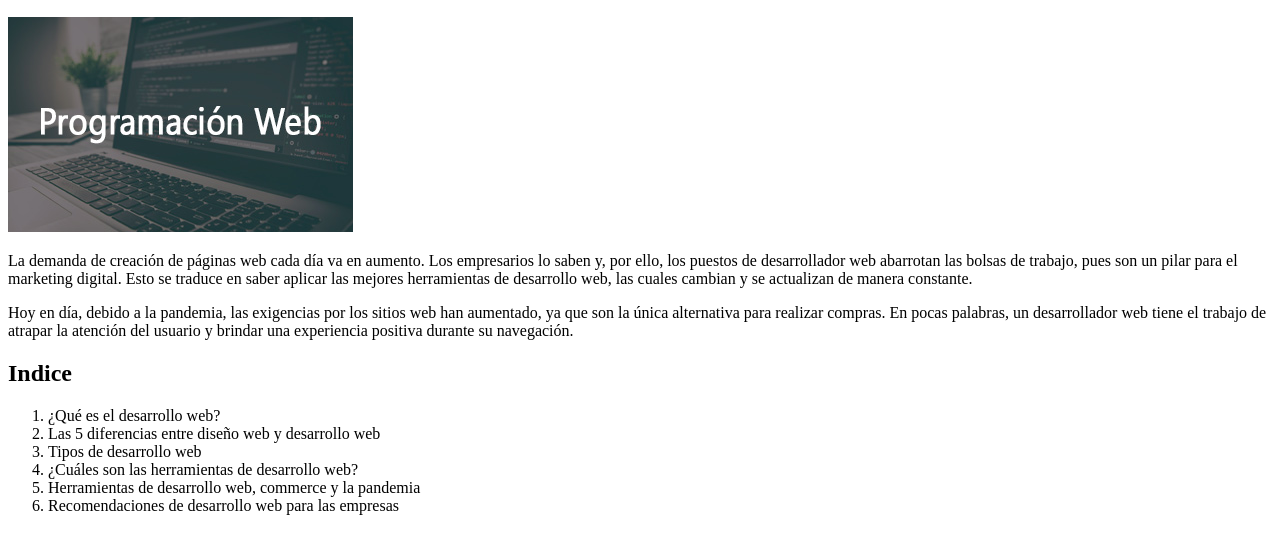
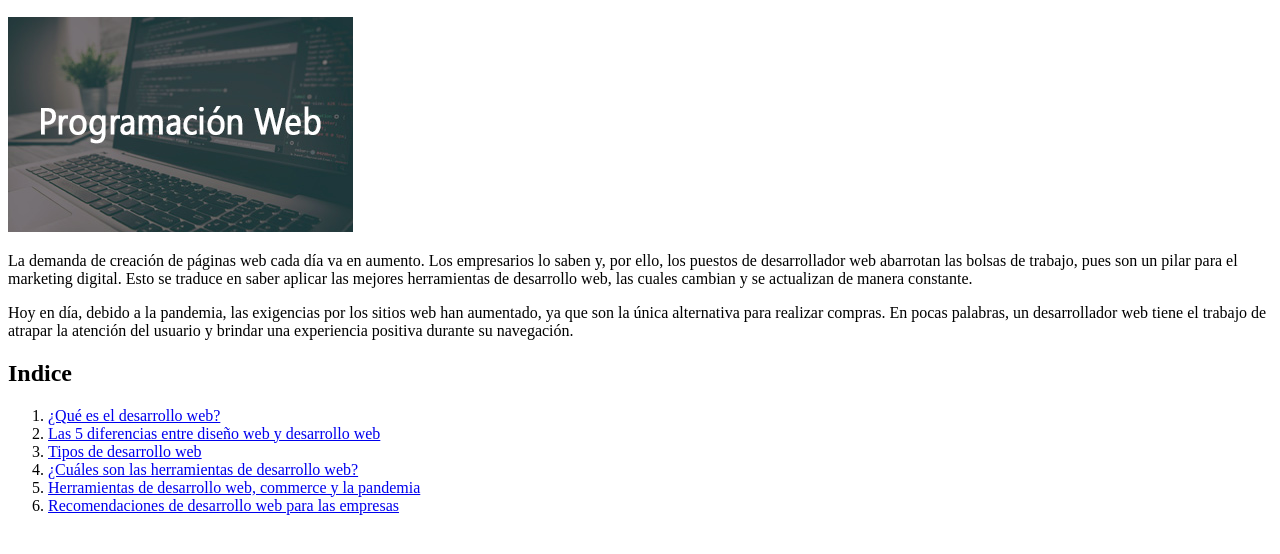
Before and after one commit to pattWill/Intro-HTML-DH, a website: page views/home.html in a window 1280 px wide. Shown: the part 110-664 px from the top of the page. Drawn offline with Linux system fonts and the light colour scheme.

Commit message:
insert a href a cada link de la lista to open in new page using atributo target _blank

```diff
--- a/views/home.html
+++ b/views/home.html
@@ -20,12 +20,12 @@
     <h2>Indice</h2>
 
     <ol>
-        <li><a href="https://www.google.com/"></a> ¿Qué es el desarrollo web?</li>
-        <li>Las 5 diferencias entre diseño web y desarrollo web</li>
-        <li>Tipos de desarrollo web</li>
-        <li>¿Cuáles son las herramientas de desarrollo web?</li>
-        <li>Herramientas de desarrollo web, commerce y la pandemia</li>
-        <li>Recomendaciones de desarrollo web para las empresas</li>
+        <li><a href="https://www.google.com/" target="_blank"> ¿Qué es el desarrollo web?</a></li>
+        <li><a href="https://www.google.com/" target="_blank">Las 5 diferencias entre diseño web y desarrollo web</a></li>
+        <li><a href="https://www.google.com/" target="_blank">Tipos de desarrollo web</a></li>
+        <li><a href="https://www.google.com/" target="_blank">¿Cuáles son las herramientas de desarrollo web?</a></li>
+        <li><a href="https://www.google.com/" target="_blank">Herramientas de desarrollo web, commerce y la pandemia</a></li>
+        <li><a href="https://www.google.com/" target="_blank">Recomendaciones de desarrollo web para las empresas</a></li>
 
     </ol>
 </body>
```
